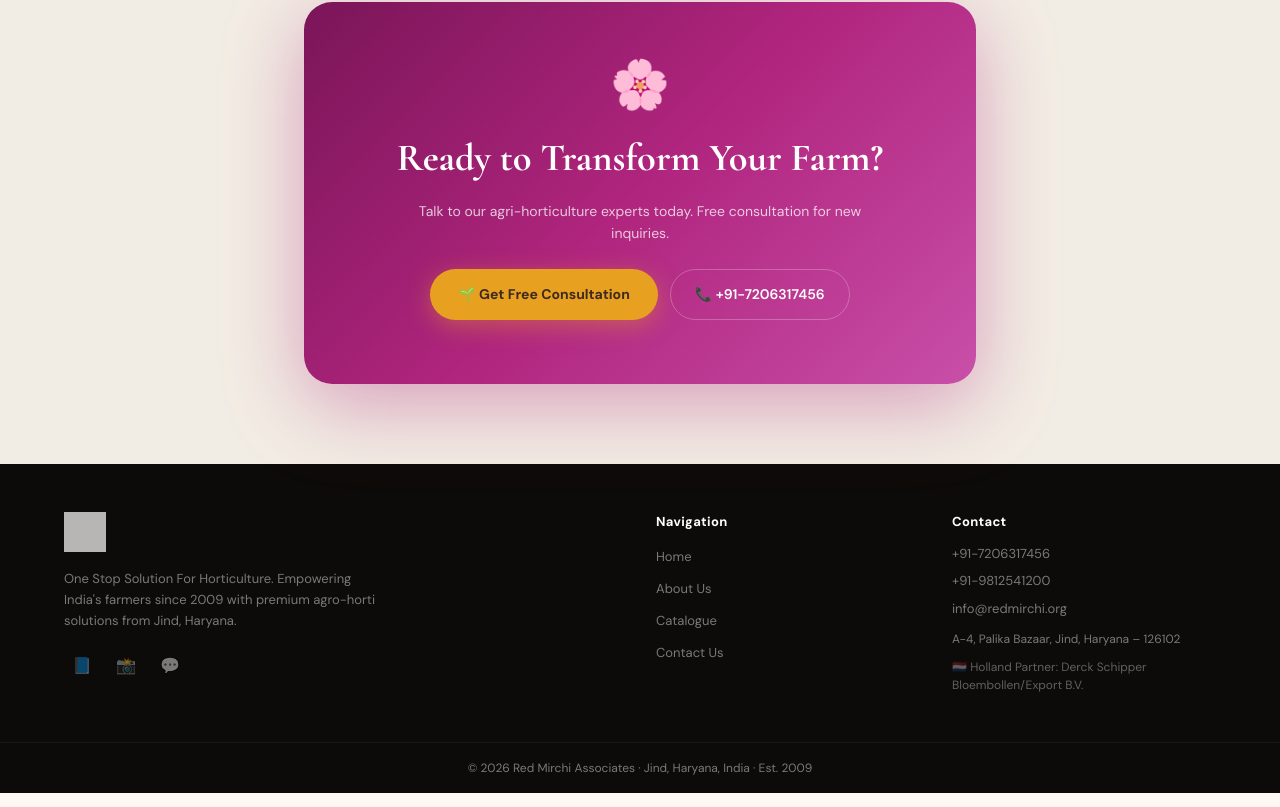
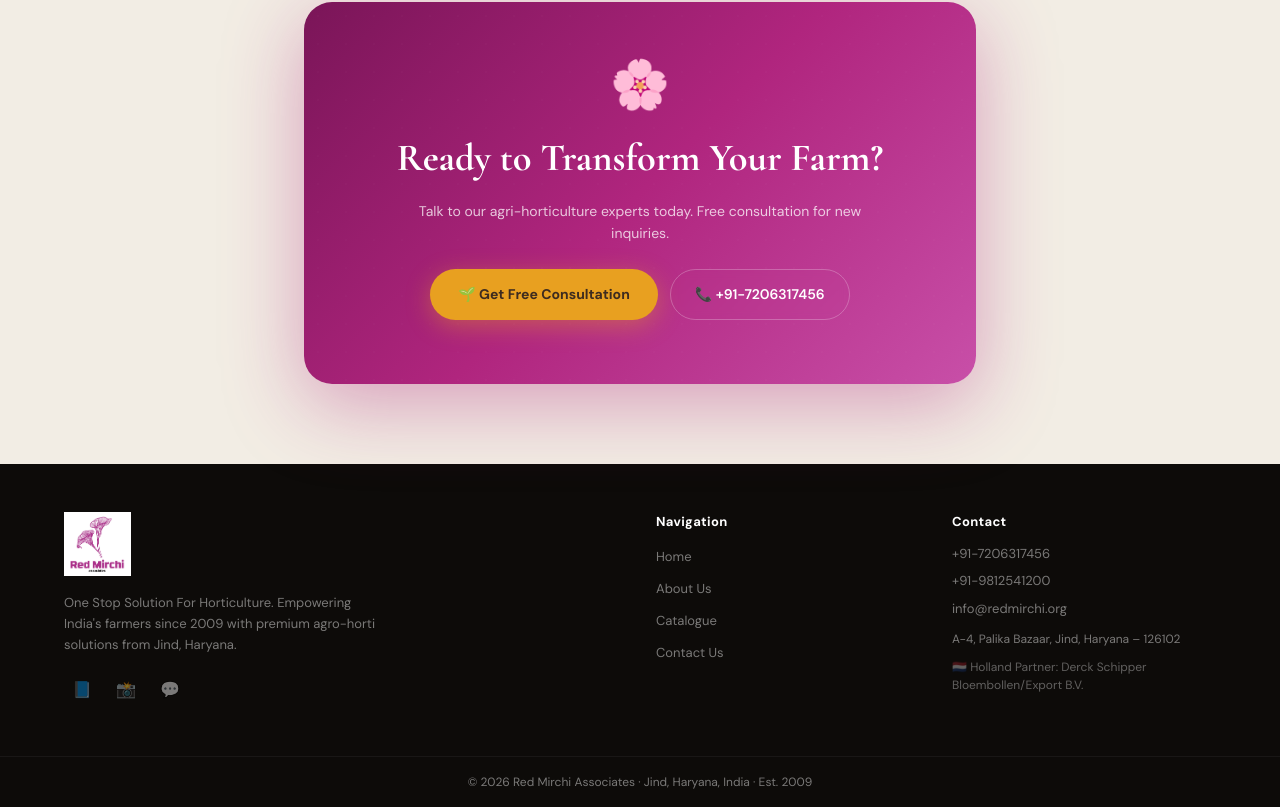
Before and after one commit to shashibala13/redmirchi, a Next.js app: page / in a window 1280 px wide. Shown: the part 3290-4097 px from the top of the page. Built offline with nearby package versions, Linux system fonts and the light colour scheme.

Commit message:
fixed issue of logo on footer
fixed issue of logo on footer

```diff
--- a/src/components/layout/Footer.tsx
+++ b/src/components/layout/Footer.tsx
@@ -8,8 +8,8 @@ export default function Footer() {
       <div className="max-w-[1280px] mx-auto px-[5vw] py-12 grid grid-cols-1 md:grid-cols-4 gap-8">
         {/* Brand */}
         <div className="md:col-span-2">
-          <div className="relative h-10 w-40 mb-4 opacity-70">
-            <Image src="/logo-redmirchi.png" alt="Red Mirchi" fill className="object-contain object-left brightness-0 invert" />
+          <div className="relative h-16 w-52 mb-4">
+            <Image src="/logo-redmirchi.png" alt="Red Mirchi Associates" fill className="object-contain object-left" />
           </div>
           <p className="text-[13px] leading-relaxed max-w-xs">
             {COMPANY.tagline}. Empowering India&apos;s farmers since 2009 with premium agro-horti solutions from Jind, Haryana.
@@ -18,7 +18,6 @@ export default function Footer() {
             {[
               { emoji: "📘", label: "Facebook", href: "https://www.facebook.com/share/1AQr8W8nK7/?mibextid=wwXIfr" },
               { emoji: "📸", label: "Instagram", href: "https://www.instagram.com/redmirchi_associates?igsh=MW5ibjB6NHU3OGx0eA==" },
-
               { emoji: "💬", label: "WhatsApp", href: `https://wa.me/${COMPANY.phone.replace(/\D/g, "")}` },
             ].map((s) => (
               <Link key={s.label} href={s.href} target="_blank" rel="noreferrer"
```
Also changed, not shown: 1 other file (tests, documents, lock files or other folders).
